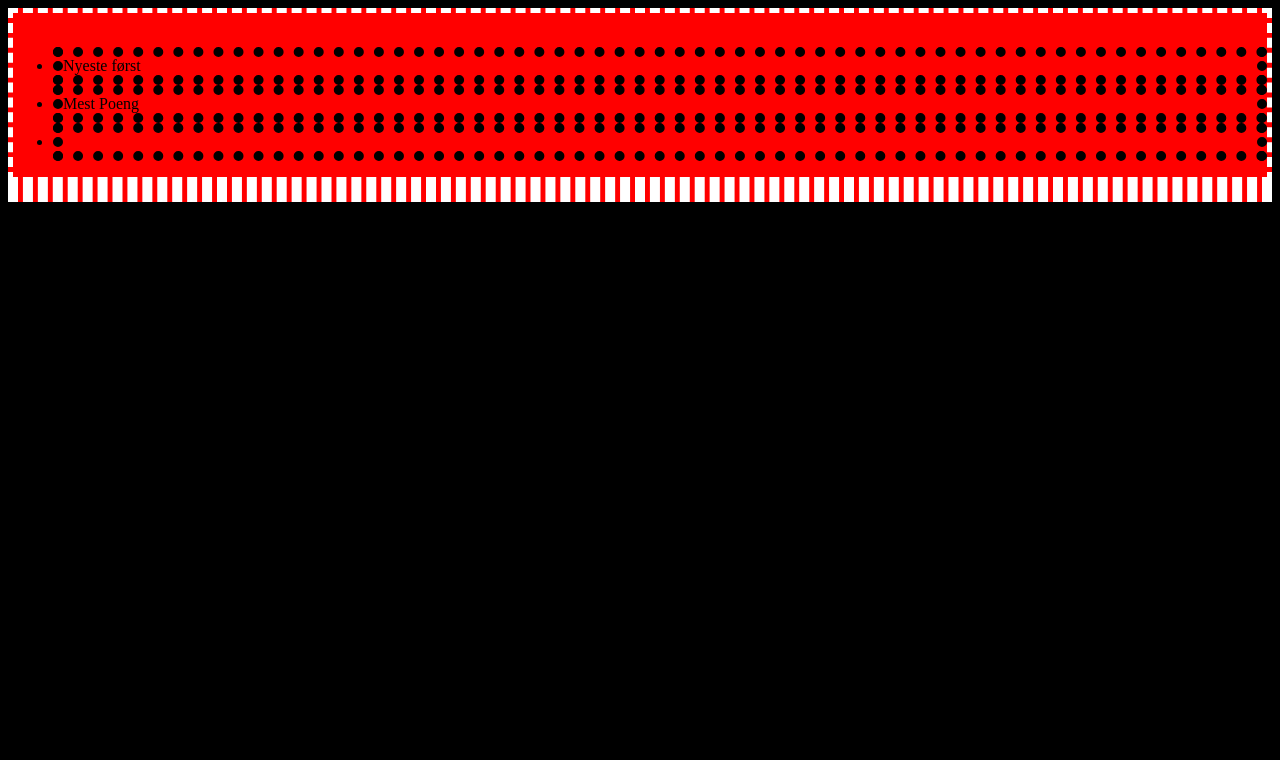
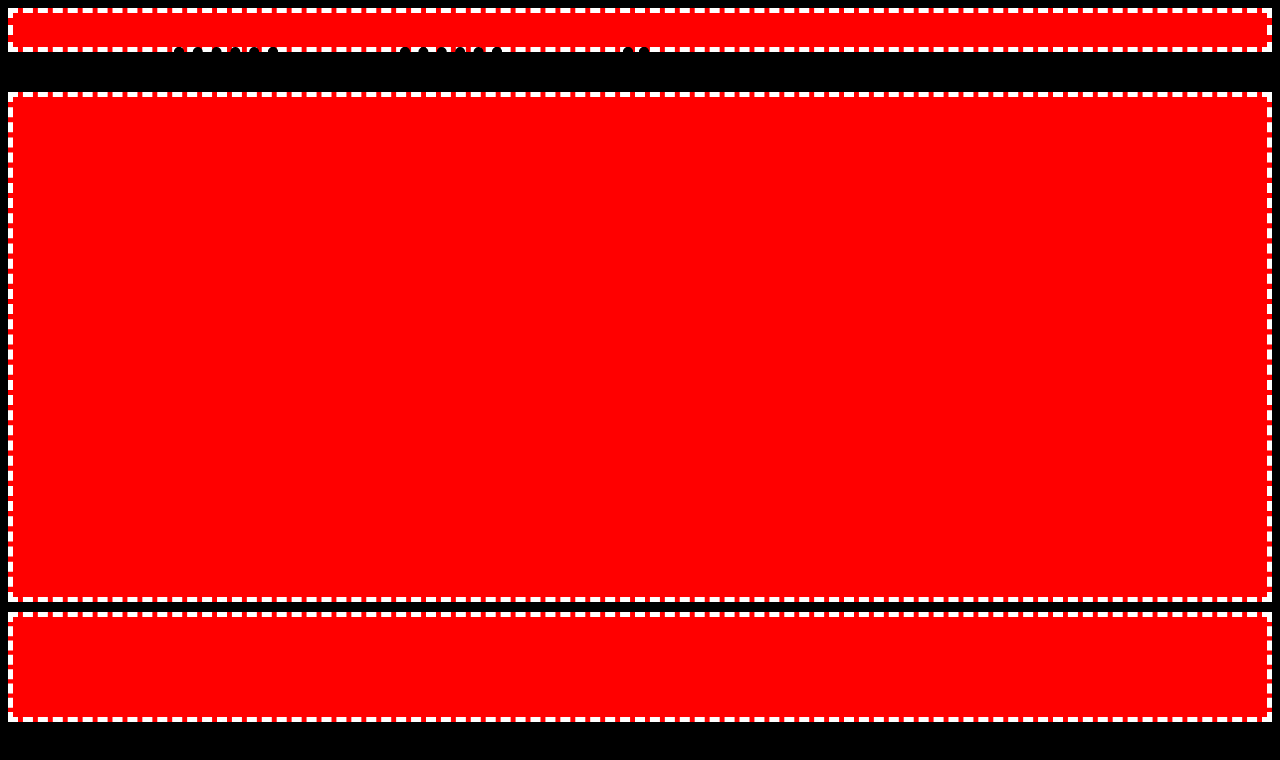
Before and after one commit to nikologen/Stratodgruppen, a website: page html/StratosSiden/public_html/index.html in a window 1280 px wide. Drawn offline with Linux system fonts and the light colour scheme.

Commit message:
no message

```diff
--- a/html/StratosSiden/public_html/index.html
+++ b/html/StratosSiden/public_html/index.html
@@ -11,6 +11,10 @@ Index side av niklas
     </head>
     <body>
         <header>
+            <div id="logo">
+
+            </div>
+            <div id="banner"></div>
             <nav>
                 <img href="logo.png">
                 <ul>
--- a/html/StratosSiden/public_html/indexCss.css
+++ b/html/StratosSiden/public_html/indexCss.css
@@ -8,6 +8,7 @@ CSS for Index side
 /*genell CSS*/
 body {
     background-color: black;
+    height: 100%
 }
 /*Headder*/
 header {
@@ -27,16 +28,23 @@ nav ul {
 
 nav ul li {
     border: black 10px dotted;
+    float: left;
+    padding:3px;
+    margin-left: 10%;
+    margin-bottom: 5%;
 }
 /*Section*/
 section {
     background-color: red;
     border: white 5px dashed;
-    height: 80%;
+    height: 500px;
+    margin-top: 40px;
 }
 /*footer*/
 footer {
     background-color: red;
     border: white 5px dashed;
-    height: 10%;
+    height: 100px;
+    margin-top: 10px;
+
 }
```
